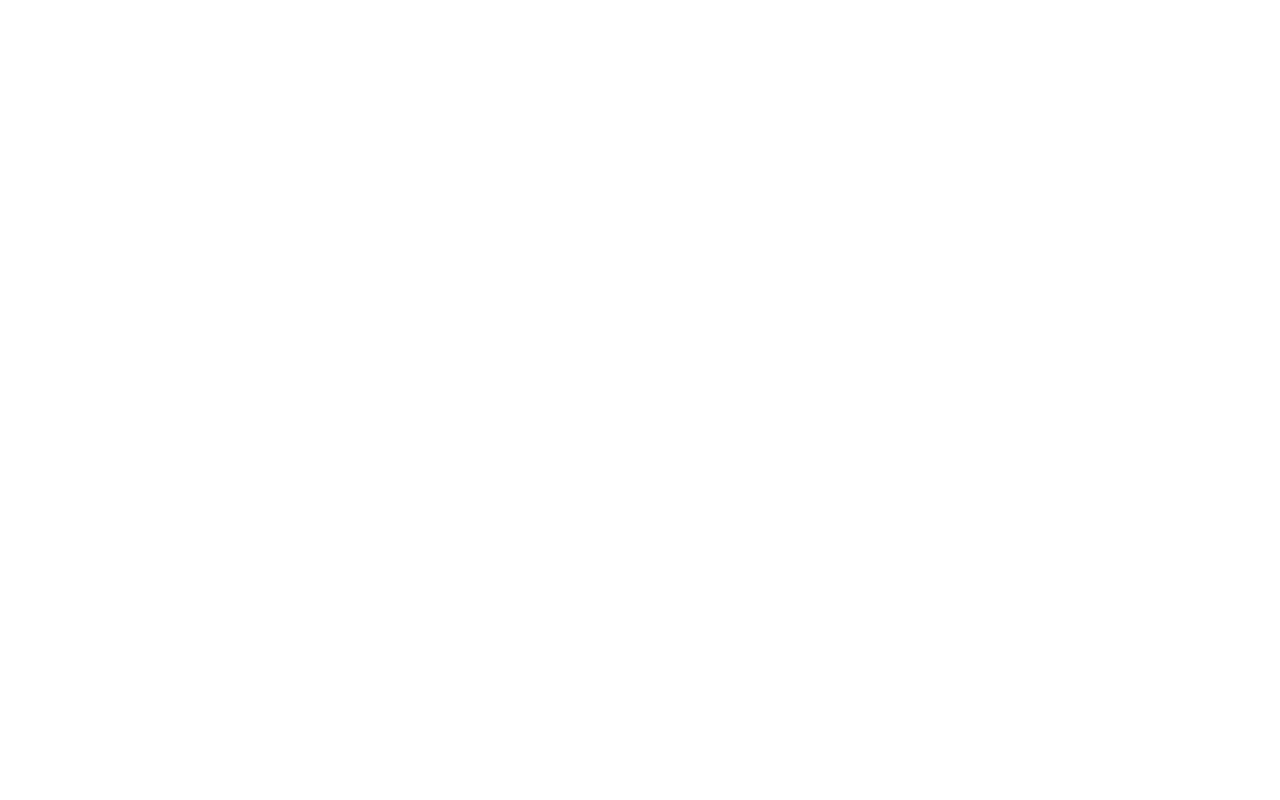
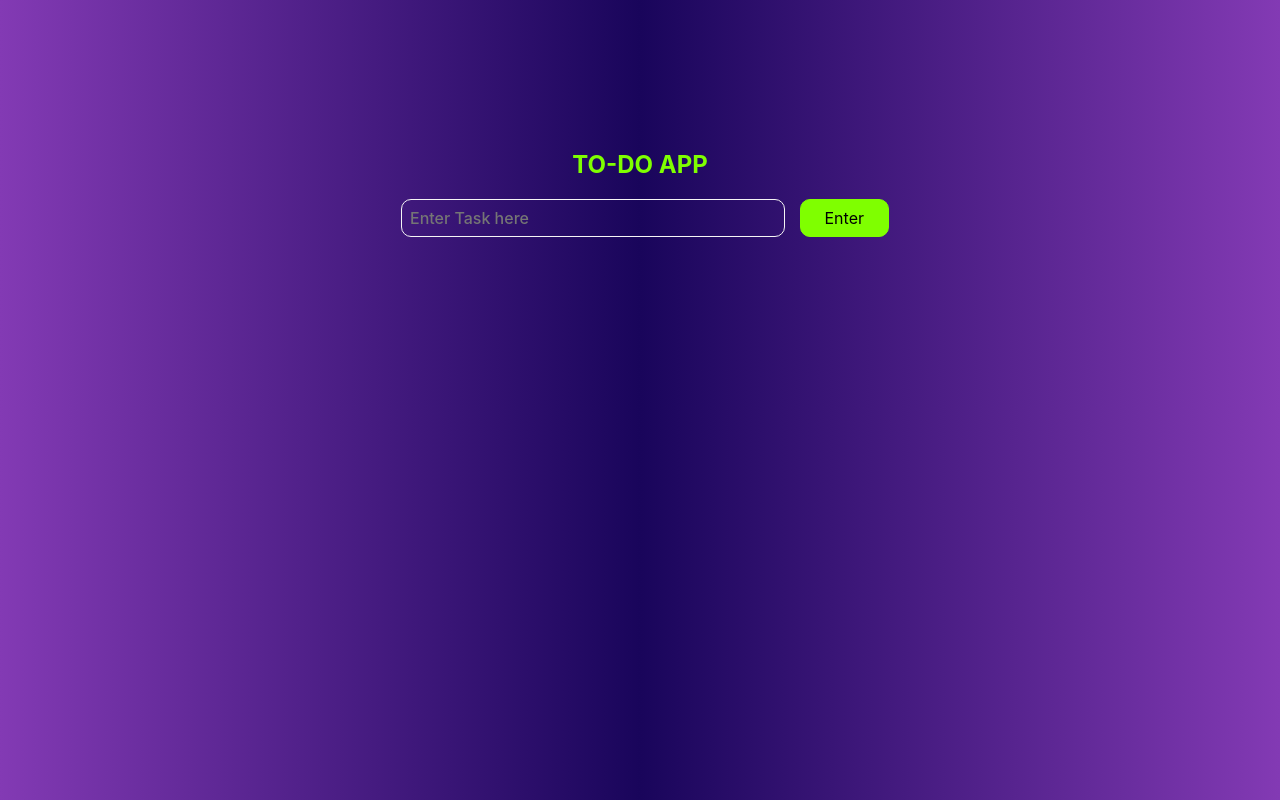
Before and after one commit to Amarachi-Codes/todoapp, a plain HTML site: page index.html in a window 1280 px wide. Drawn offline with Linux system fonts and the light colour scheme; a web font is replaced by a local one.

Commit message:
updated app

```diff
--- a/index.html
+++ b/index.html
@@ -4,8 +4,16 @@
     <meta charset="UTF-8">
     <meta name="viewport" content="width=device-width, initial-scale=1.0">
     <title>Document</title>
+    <link rel="stylesheet" href="styles.css">
 </head>
 <body>
+    <div class="app_container">
+        <h2>TO-DO APP</h2>
+        <input type="text" name="entertask" id="taskInput" placeholder="Enter Task here">
+        <button name="submit" id="button">Enter</button>
+        <ul class="list" id="tasklist"></ul>
+    </div>
 
+    <script src="script.js"></script>
 </body>
 </html>
--- a/script.js
+++ b/script.js
@@ -0,0 +1,21 @@
+
+document.addEventListener("DOMContentLoaded",()=>{
+const taskInput = document.getElementById("task");
+const enterbtn = document.getElementById("enter");
+const list = document.getElementById("list");
+const taskInputValue = taskInput.value.trim()
+
+enterbtn.addEventListener("click",()=>{
+    if(taskInputValue !== " "){
+        const li = document.createElement("li")
+        li.textContent = taskInputValue
+        list.appendChild(li);
+
+        //clear input value
+        taskInput.value = " "
+
+    }
+})
+
+
+})
--- a/styles.css
+++ b/styles.css
@@ -0,0 +1,38 @@
+@import url("https://cdnjs.cloudflare.com/ajax/libs/font-awesome/6.4.2/css/all.min.css");
+
+@import url('https://fonts.cdnfonts.com/css/inter');
+*{
+    font-family: 'Inter', sans-serif;
+    margin: 0;
+    padding: 0;
+    box-sizing: border-box;
+
+    }
+
+    body{
+        background: linear-gradient(90deg, rgba(131,58,180,1) 0%, rgba(25,5,91,1) 50%, rgba(131,58,180,1) 100%);
+        color:chartreuse;
+    }
+    .app_container{
+        text-align: center;
+        margin: 150px 0;
+    }
+    .app_container input{
+        padding:8px;
+        width:30vw;
+        margin: 20px 10px;
+        background-color: transparent;
+        border: 1px solid whitesmoke;
+        border-radius: 10px;
+        color: #fff;
+        font-weight: 500;
+        font-size: medium;
+    }
+    .app_container button{
+        background-color: chartreuse;
+        border: 1px solid chartreuse;
+        border-radius: 10px;
+        padding: 8px 24px;
+        color: black;
+        font-size: medium;
+    }
```
